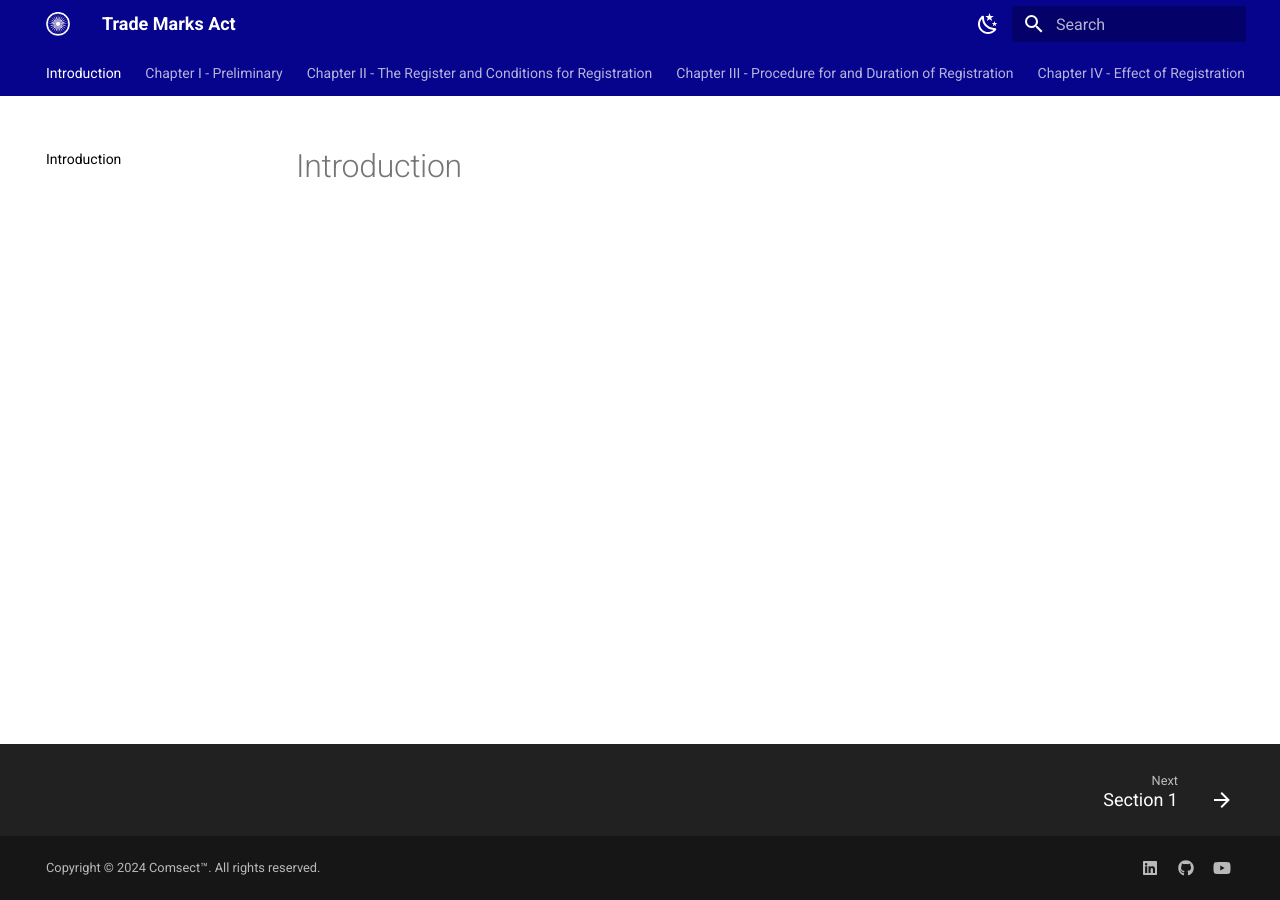
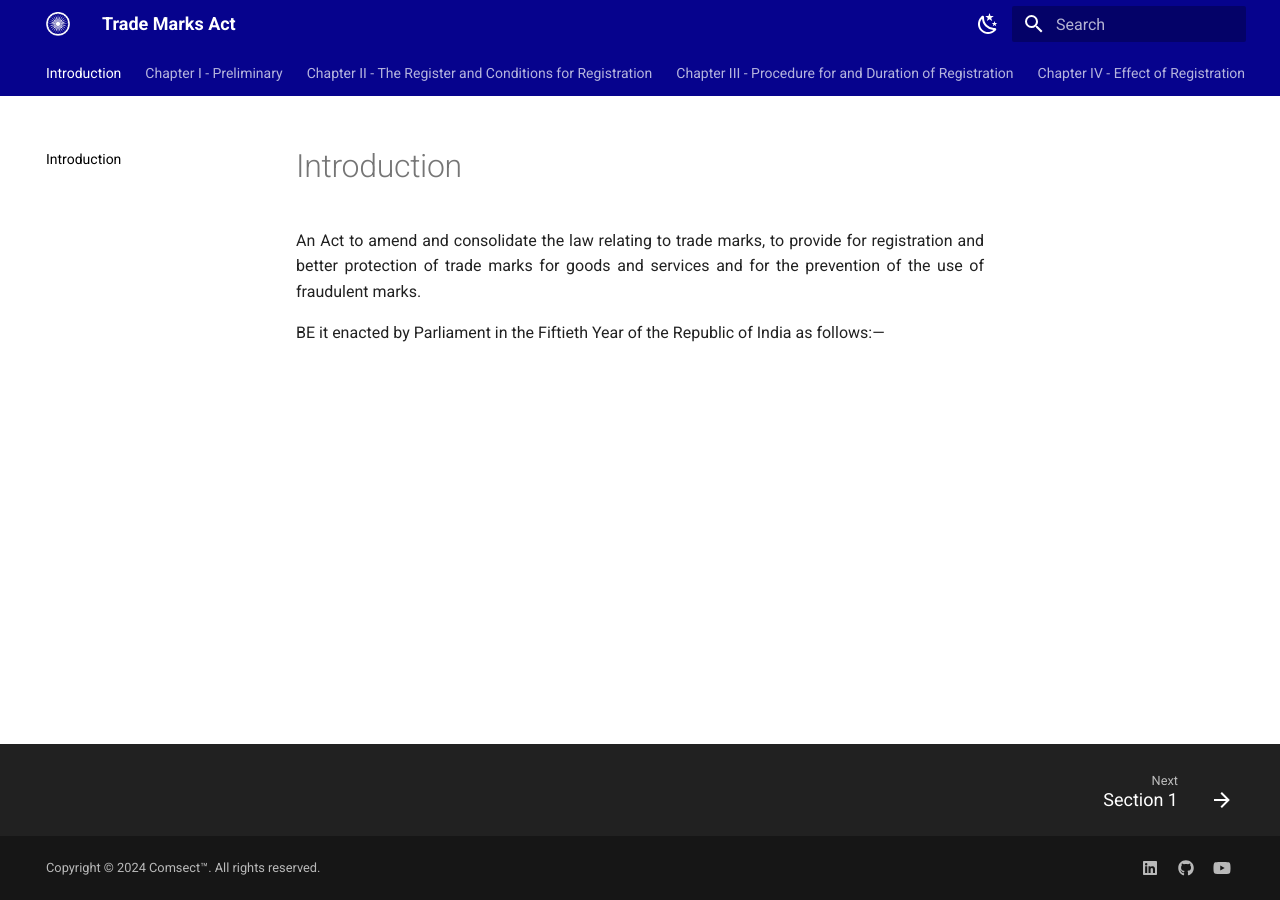
Before and after one commit to comsect/trademarks-act, an MkDocs documentation site: the page built from docs/index.md, in a window 1280 px wide. Built offline with MkDocs 1.6.1 and Material for MkDocs 9.7.7, drawn with Linux system fonts in a browser that asks for light colours.

Commit message:
add introduction from Act

```diff
--- a/docs/index.md
+++ b/docs/index.md
@@ -1,3 +1,8 @@
 ---
 description: Introduction
 ---
+
+<div style="text-align: justify">
+An Act to amend and consolidate the law relating to trade marks, to provide for registration and better protection of trade marks for goods and services and for the prevention of the use of fraudulent marks.
+</p>
+BE it enacted by Parliament in the Fiftieth Year of the Republic of India as follows:—
```
